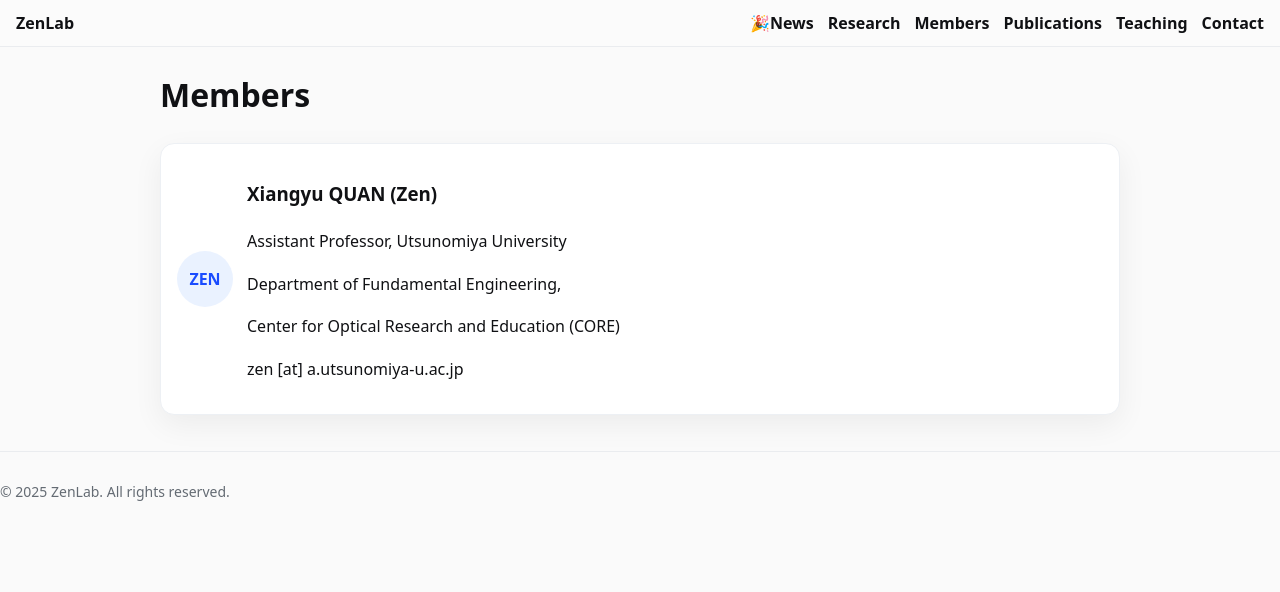
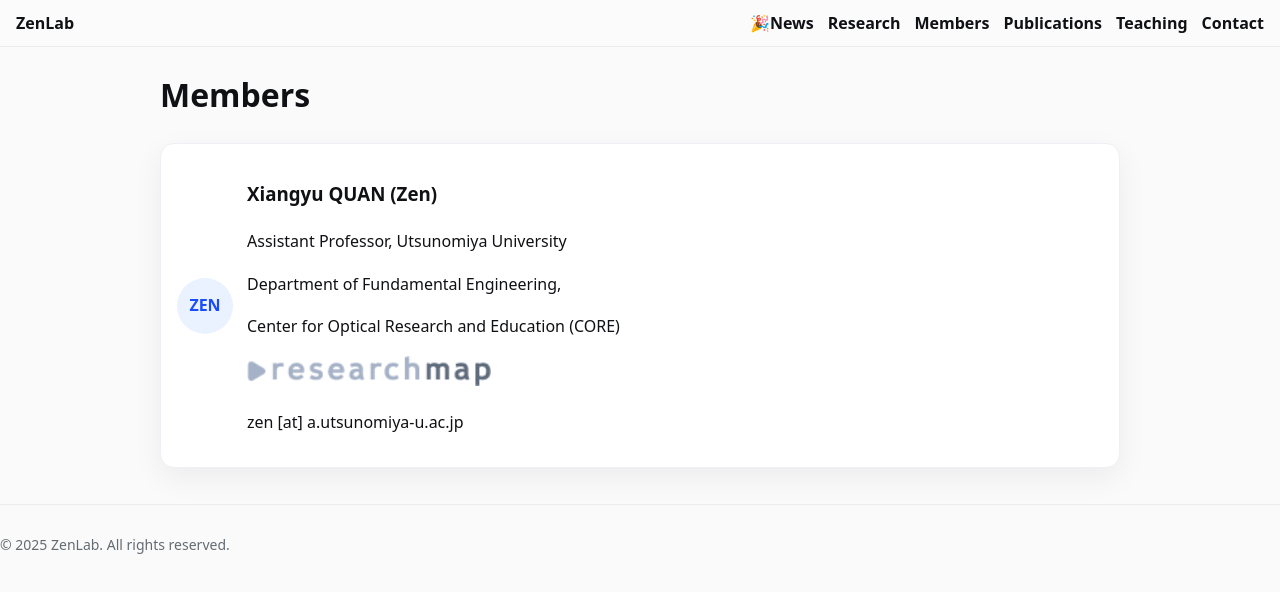
Before and after one commit to zenllab/zenllab.github.io, a plain HTML site: page members.html in a window 1280 px wide. Drawn offline with Linux system fonts and the light colour scheme.

Commit message:
researchmap

```diff
--- a/members.html
+++ b/members.html
@@ -47,6 +47,11 @@
             <p>Assistant Professor, Utsunomiya University</p>
             <p>Department of Fundamental Engineering, </p>
             <p>Center for Optical Research and Education (CORE)</p>
+            <p>
+              <a href="https://researchmap.jp/zenkg" target="_blank" rel="noopener">
+                <img src="assets/logo_small.gif" alt="Researchmap Link" style="height:30px;">
+              </a>
+            </p>
             <!-- 여기서 이메일을 JS로 노출 -->
             <p id="email-member">zen [at] a.utsunomiya-u.ac.jp</p>
             <noscript>
```
Also changed, not shown: assets/logo_small.gif (added).
